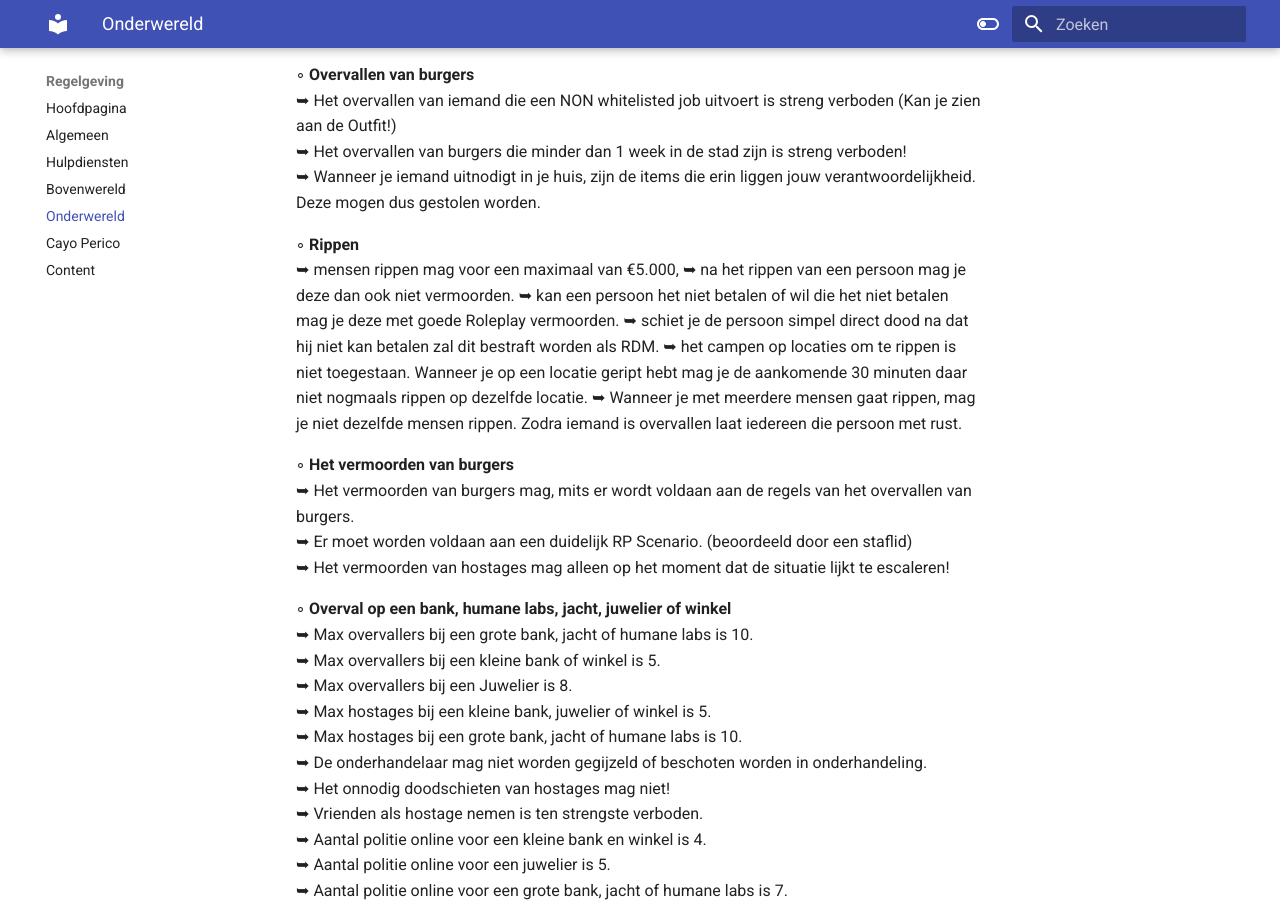
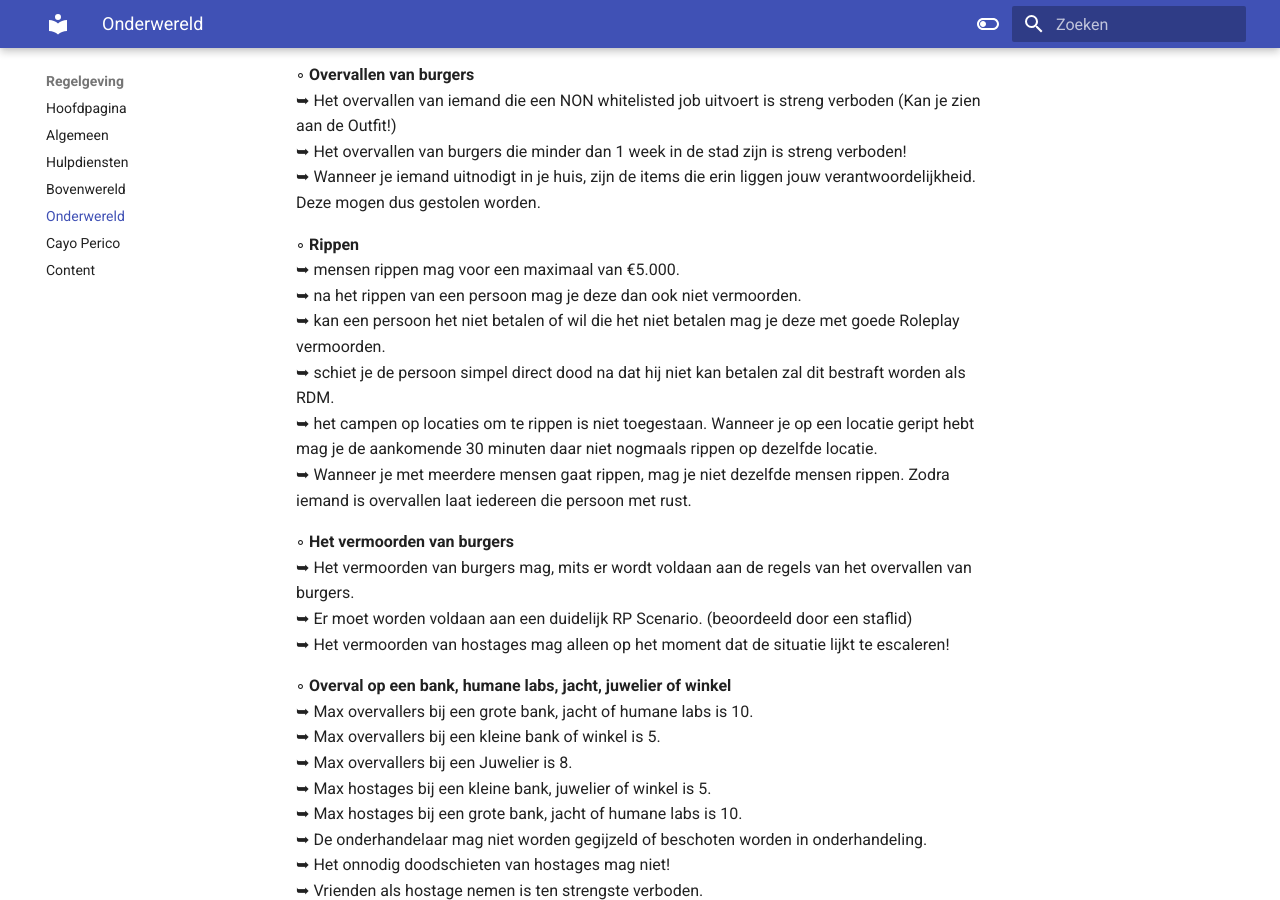
Before and after one commit to CappaWappa/Regels, an MkDocs documentation site: the page built from docs/onderwereld.md, in a window 1280 px wide and 900 px high, scrolled down 607 px. Built offline with MkDocs 1.6.1 and Material for MkDocs 9.7.7, drawn with Linux system fonts in a browser that asks for light colours; comment, search, counter and statistics services are not loaded.

```diff
--- a/docs/onderwereld.md
+++ b/docs/onderwereld.md
@@ -21,12 +21,12 @@ Nieuwe spelers die de onderwereld induiken worden niet meer geacht als nieuwe sp
 
 
 ◦ <b>Rippen</b> <br>
-     ➥ mensen rippen mag voor een maximaal van €5.000,
-     ➥ na het rippen van een persoon mag je deze dan ook niet vermoorden.
-     ➥ kan een persoon het niet betalen of wil die het niet betalen mag je deze met goede Roleplay vermoorden.
-     ➥ schiet je de persoon simpel direct dood na dat hij niet kan betalen zal dit bestraft worden als RDM.
-     ➥ het campen op locaties om te rippen is niet toegestaan. Wanneer je op een locatie geript hebt mag je de aankomende 30 minuten daar niet nogmaals rippen op dezelfde locatie.
-     ➥ Wanneer je met meerdere mensen gaat rippen, mag je niet dezelfde mensen rippen. Zodra iemand is overvallen laat iedereen die persoon met rust.
+     ➥ mensen rippen mag voor een maximaal van €5.000. <br>
+     ➥ na het rippen van een persoon mag je deze dan ook niet vermoorden. <br>
+     ➥ kan een persoon het niet betalen of wil die het niet betalen mag je deze met goede Roleplay vermoorden. <br>
+     ➥ schiet je de persoon simpel direct dood na dat hij niet kan betalen zal dit bestraft worden als RDM. <br>
+     ➥ het campen op locaties om te rippen is niet toegestaan. Wanneer je op een locatie geript hebt mag je de aankomende 30 minuten daar niet nogmaals rippen op dezelfde locatie. <br>
+     ➥ Wanneer je met meerdere mensen gaat rippen, mag je niet dezelfde mensen rippen. Zodra iemand is overvallen laat iedereen die persoon met rust. <br>
 
 
 ◦ <b>Het vermoorden van burgers</b><br>
```
